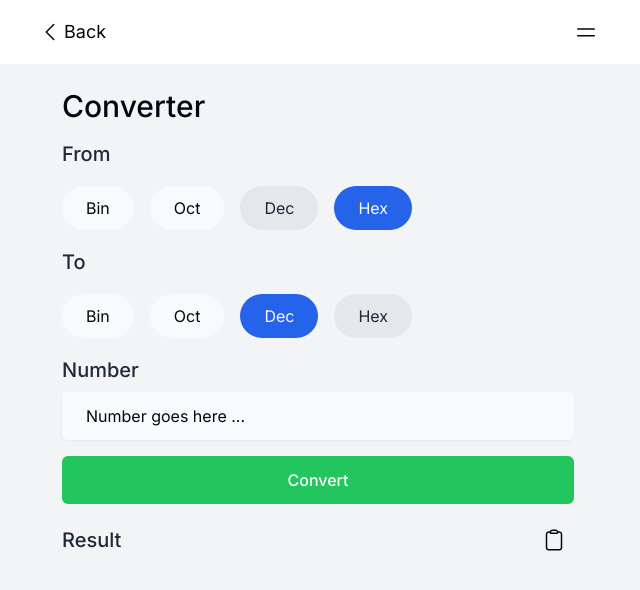
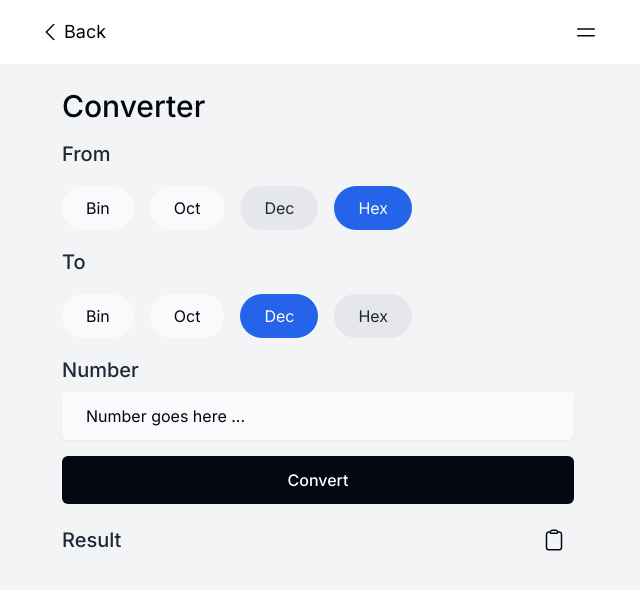
Before and after one commit to bhendi-boi/Hex-cal, a Next.js app: page /converter in a window 1280 px wide. Shown: the top 590 px of the page, without its empty margins (322-962 px from the left). Built offline with nearby package versions, Linux system fonts and the light colour scheme; what tailwindcss-displaymodes would draw is missing.

Commit message:
changed Button styles

```diff
--- a/app/Button.tsx
+++ b/app/Button.tsx
@@ -12,7 +12,7 @@ const Button = ({ children, variant, ...rest }: Props) => {
       {...rest}
       className={clsx(
         (variant === "converter" || variant === "calculator") &&
-          "w-full py-3 my-4 font-medium text-white bg-green-500 dark:bg-green-600 rounded-md",
+          "block w-full py-3 my-4 font-medium text-white bg-gray-950 hover:bg-gray-900 active:bg-gray-950 dark:bg-gray-50 dark:hover:bg-gray-100 dark:active:bg-gray-50 dark:text-headingText rounded-md",
         variant === "outline" &&
           "block w-full py-3 text-blue-600 border border-blue-600 rounded-md hover:bg-gray-100 active:bg-gray-50 bg-gray-50 max-w-xs",
         variant === "filled" &&
```
